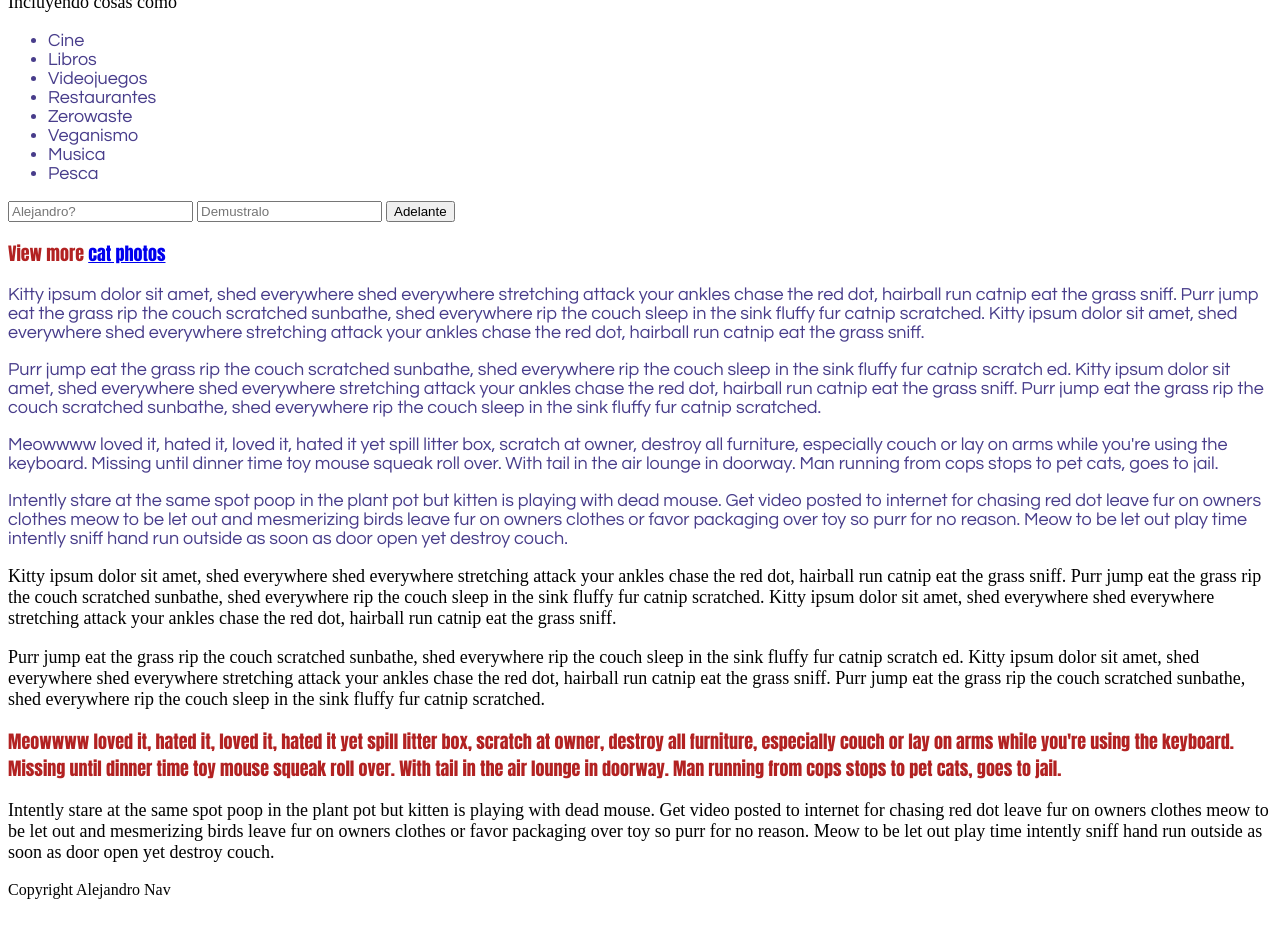
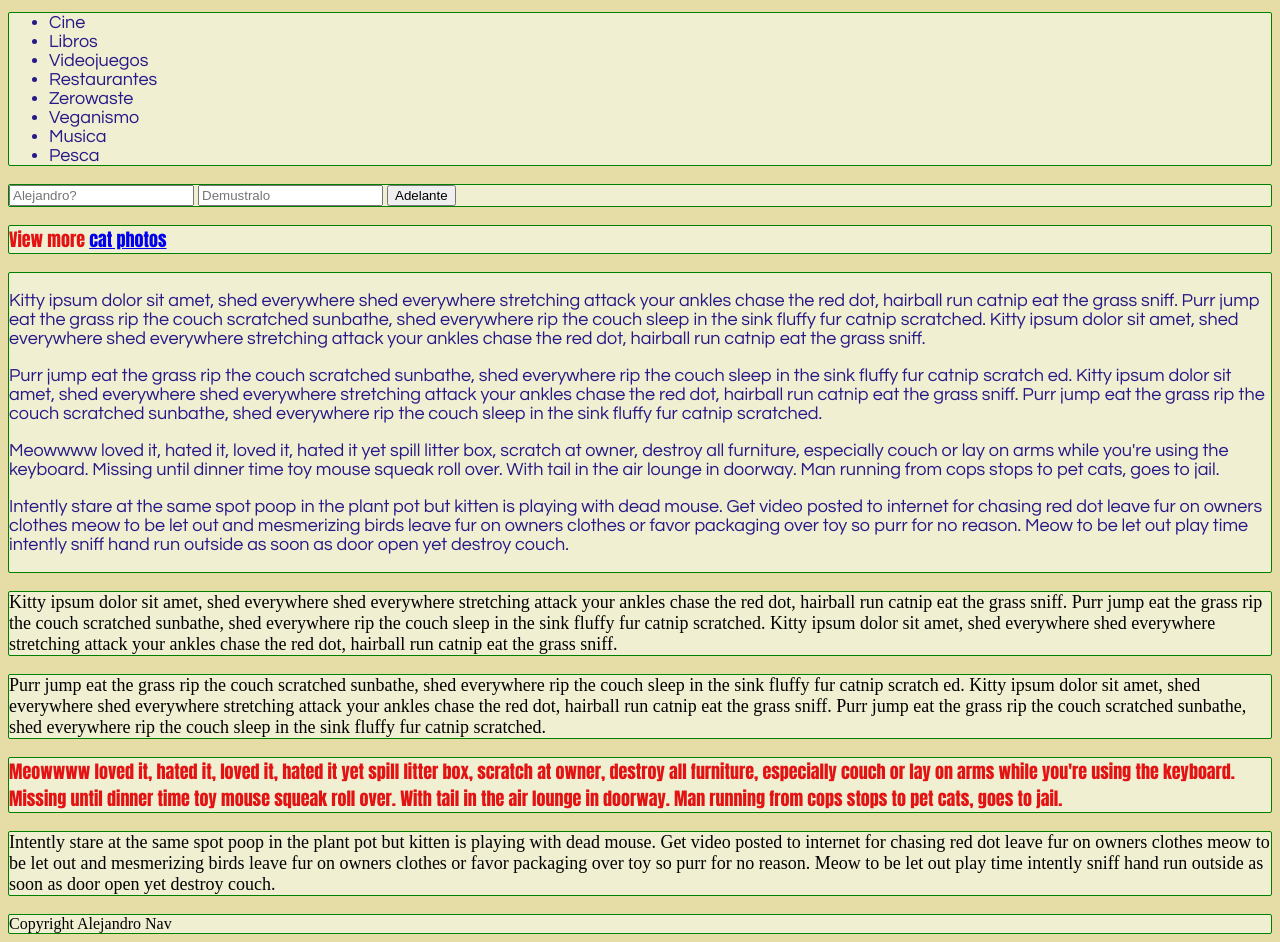
Before and after one commit to AlejandroNav/hello-name, a plain HTML site: page gatos.html in a window 1280 px wide. Shown: the part 593-1535 px from the top of the page. Before the commit the page ends 1500 px from the top, so only its background shows below. Drawn offline with Linux system fonts and the light colour scheme.

Commit message:
Add background colors

```diff
--- a/gatos.html
+++ b/gatos.html
@@ -2,7 +2,8 @@
 <html>
 <head>
 
-    GNU TERRY
+<!--GNU TERRY -->
+
     <title>Sobreviviendo el Coronalipsis</title>
     <link href="https://fonts.googleapis.com/css?family=Questrial&display=swap" rel="stylesheet">
     <style>
@@ -10,42 +11,58 @@
             font-size: 18px;
         }
         .co {
-          color: coral;
-          font-family: Questrial;
-          font-size: 60px;
+          color: rgb(179, 55, 11);
+          font-family: Questrial, sans-serif;
+          font-size: xx-large;
         }
         .bl{
             font-size: large;
-            font-family: Questrial;
-            color: darkslateblue;
+            font-family: Questrial, sans-serif;
+            color: rgb(40, 25, 136);
         }
         .re{
             font-family: Impact, Haettenschweiler, 'Arial Narrow Bold', sans-serif;
-            color: firebrick;
+            color: rgb(228, 19, 19);
         }
-      </style>
+        .small-image{
+            width: 100px;
+        }
+        .large-image{
+            width: 500px;
+        }
+        .border {
+        border-color: green;
+        border-width: 1px;
+        border-style: solid;
+        border-radius: 2px;
+        background-color: #f0efd1;
+        }
+        .backy{
+            background-color: rgba(229, 218, 160, 0.945);
+        }
+    </style>
 </head>
 
-    <body>
+    <body class="backy">
 
 
-        <h2 class="co">Sobreviviendo el Coronalipsis</h2>
+        <h2 class="co border">Sobreviviendo el Coronalipsis</h2>
 
-        <a href="#footer">Ir hasta abajo</a>
+        <a href="#footer" class="border">Ir hasta abajo</a>
 
 
 
-        <p> Mi pagina personal, donde tengo links a mis recursos favoritos</p>
+        <p class="border"> Mi pagina personal, donde tengo links a mis recursos favoritos</p>
 
             <a href="https://www.imdb.com/user/ur55097173/ratings?ref_=nv_usr_rt_4" target="_blank">
             <img src="https://image.freepik.com/free-vector/cinema-film-countdown-old-movie-films-strip-frame-vintage-intro-screen-counting-numbers-retro-timer-frames_102902-1025.jpg"
-            alt="Una antigua pantalla de cine."> </a>
+            alt="Una antigua pantalla de cine." class="large-image border" > </a>
 
-        <p>Incluyendo cosas como</p>
-        <ul class="bl">
+        <p class="border">Incluyendo cosas como</p>
+        <ul class="bl border">
                 <li>Cine</li>
                 <li>Libros</li>
-                <li>Videojuegos</li>
+                <li >Videojuegos</li>
                 <li>Restaurantes</li>
                 <li>Zerowaste</li>
                 <li>Veganismo</li>
@@ -53,7 +70,7 @@
                 <li>Pesca</li>
 
         </ul>
-        <form action="/submit-cat-photo">
+        <form action="/submit-cat-photo"  class="border">
             <input type="text" placeholder="Alejandro?">
             <input type="text" placeholder="Demustralo">
             <button type="submit">Adelante</button>
@@ -62,9 +79,9 @@
 
 
 
-        <p class="re">View more <a href="#">cat photos</a></p>
+        <p class="re border">View more <a href="#">cat photos</a></p>
 
-        <div class="bl">
+        <div class="bl border">
             <p>Kitty ipsum dolor sit amet, shed everywhere shed everywhere stretching attack your ankles chase the red dot, hairball run catnip eat the grass sniff.
             Purr jump eat the grass rip the couch scratched sunbathe, shed everywhere rip the couch sleep in the sink fluffy fur catnip scratched.
             Kitty ipsum dolor sit amet, shed everywhere shed everywhere stretching attack your ankles chase the red dot, hairball run catnip eat the grass sniff.</p>
@@ -85,24 +102,24 @@
         </div>
 
 
-        <p>Kitty ipsum dolor sit amet, shed everywhere shed everywhere stretching attack your ankles chase the red dot, hairball run catnip eat the grass sniff.
+        <p  class="border">Kitty ipsum dolor sit amet, shed everywhere shed everywhere stretching attack your ankles chase the red dot, hairball run catnip eat the grass sniff.
         Purr jump eat the grass rip the couch scratched sunbathe, shed everywhere rip the couch sleep in the sink fluffy fur catnip scratched.
         Kitty ipsum dolor sit amet, shed everywhere shed everywhere stretching attack your ankles chase the red dot, hairball run catnip eat the grass sniff.</p>
 
-        <p>Purr jump eat the grass rip the couch scratched sunbathe, shed everywhere rip the couch sleep in the sink fluffy fur catnip scratch
+        <p class="border">Purr jump eat the grass rip the couch scratched sunbathe, shed everywhere rip the couch sleep in the sink fluffy fur catnip scratch
         ed. Kitty ipsum dolor sit amet, shed everywhere shed everywhere stretching attack your ankles chase the red dot, hairball run catnip
         eat the grass sniff. Purr jump eat the grass rip the couch scratched sunbathe, shed everywhere rip the couch sleep in the sink fluffy fur catnip scratched.</p>
 
-        <p class="re">Meowwww loved it, hated it, loved it, hated it yet spill litter box, scratch at owner, destroy all furniture, especially couch or
+        <p class="re border">Meowwww loved it, hated it, loved it, hated it yet spill litter box, scratch at owner, destroy all furniture, especially couch or
         lay on arms while you're using the keyboard. Missing until dinner time toy mouse squeak roll over. With tail in the air lounge in doorway.
         Man running from cops stops to pet cats, goes to jail.</p>
 
-        <p>Intently stare at the same spot poop in the plant pot but kitten is playing with dead mouse. Get video posted
+        <p class="border">Intently stare at the same spot poop in the plant pot but kitten is playing with dead mouse. Get video posted
         to internet for chasing red dot leave fur on owners clothes meow to be let out and mesmerizing birds leave fur on owners
             clothes or favor packaging over toy so purr for no reason. Meow to be let out play time intently sniff hand run outside
             as soon as door open yet destroy couch.</p>
 
 
-        <footer id="footer">Copyright Alejandro Nav</footer>
+        <footer id="footer" class="border">Copyright Alejandro Nav</footer>
     </body>
 </html>
```
